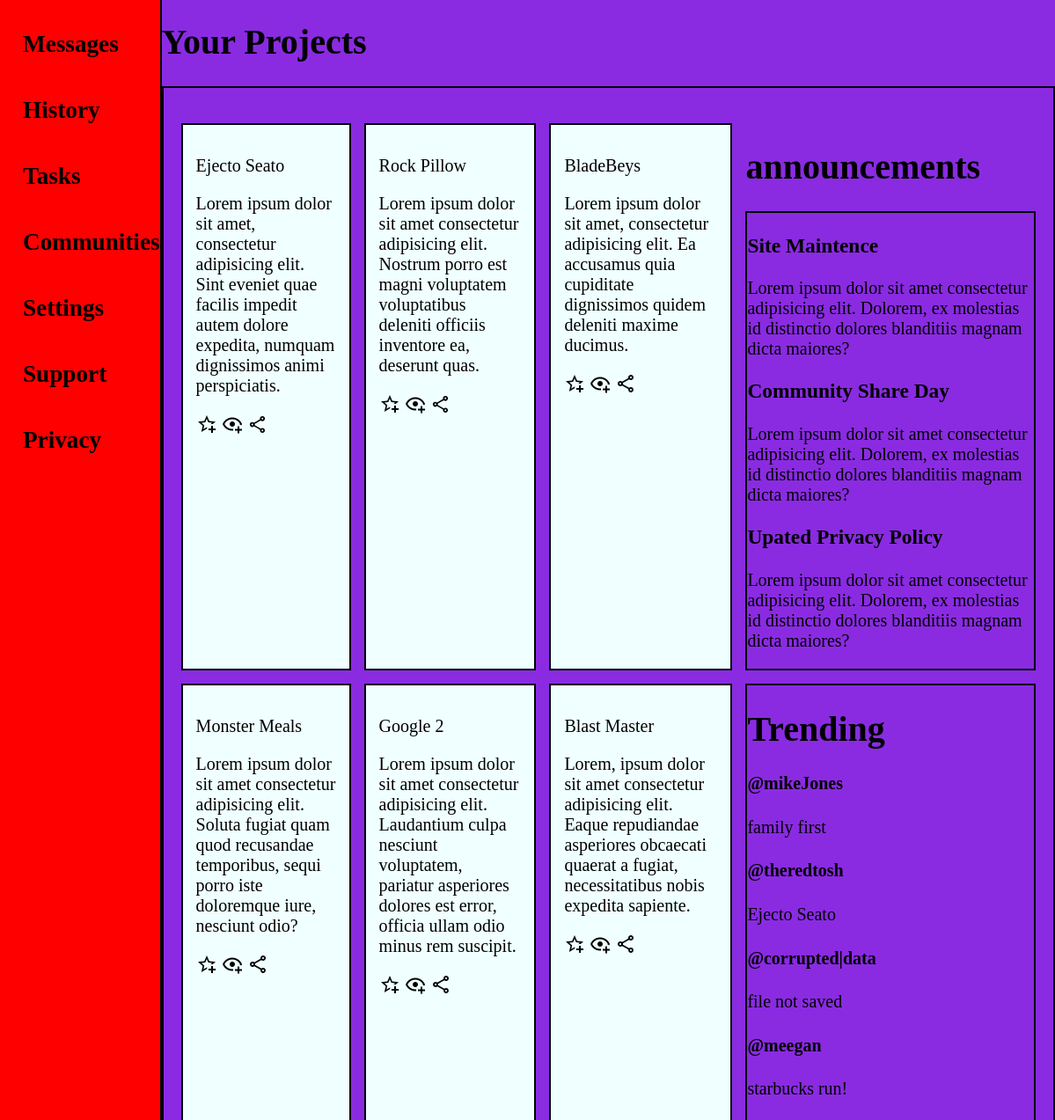
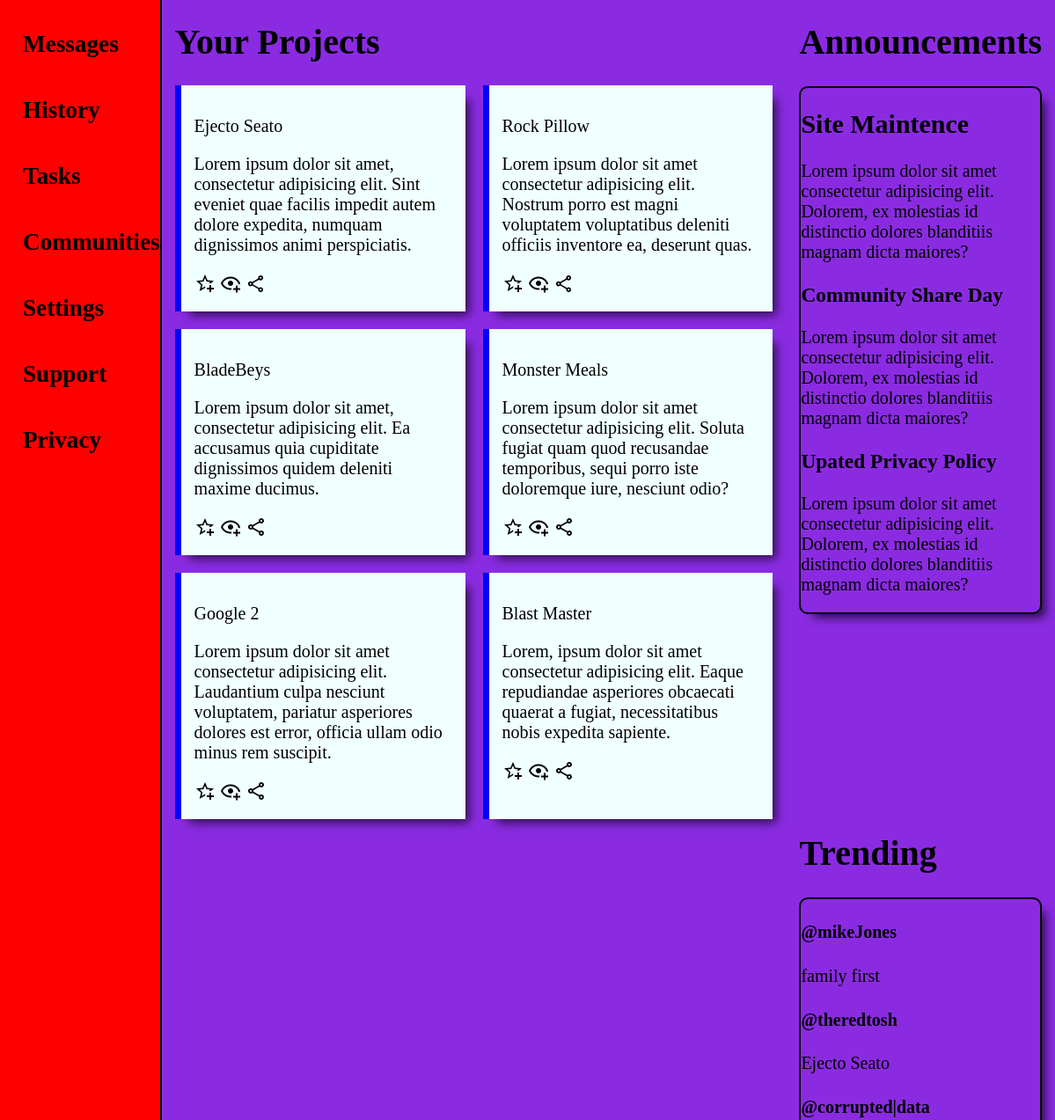
Before and after one commit to ToshiroR/Admin-dashboard, a plain HTML site: page index.html in a window 1280 px wide. Shown: the part 247-1520 px from the top of the page at 88% size, 81-1280 px from the left. Drawn offline with Linux system fonts and the light colour scheme.

Commit message:
grid done, working on text alignment

```diff
--- a/index.html
+++ b/index.html
@@ -90,7 +90,7 @@
 
     <div class="p-container">
 
-      <h1>Your Projects</h1>
+      <h1 class="project-t">Your Projects</h1>
 
       <div class="projects">
 
@@ -146,24 +146,31 @@
           <img src="/images/share-variant-outline.svg" alt="share" style="height: 24px;">
         </div>
 
+      </div>
 
 
       <div class="announcements">
-          <h1 class="annouce-title">announcements</h1>
-          <div class="feed-card">
+
+
+          <h1 class="annouce-title">Announcements</h1>
+
           <div class="feed">
-              <h3>Site Maintence</h3>
+            <div>
+              <h2>Site Maintence</h3>
               <p>Lorem ipsum dolor sit amet consectetur adipisicing elit. Dolorem, ex molestias id distinctio dolores blanditiis magnam dicta maiores?</p>
             </div>
-            <div class="feed">
+
+            <div>
               <h3>Community Share Day</h3>
               <p>Lorem ipsum dolor sit amet consectetur adipisicing elit. Dolorem, ex molestias id distinctio dolores blanditiis magnam dicta maiores?</p>
             </div>
-            <div class="feed">
+
+            <div>
               <h3>Upated Privacy Policy</h3>
               <p>Lorem ipsum dolor sit amet consectetur adipisicing elit. Dolorem, ex molestias id distinctio dolores blanditiis magnam dicta maiores?</p>
             </div>
           </div>
+
       </div>
 
 
@@ -174,26 +181,26 @@
         <h1 class="trending-title">Trending</h1>
 
         <div class="user">
+          <div>
             <h4>@mikeJones</h4>
             <p>family first</p>
           </div>
 
-          <div class="user">
+          <div>
             <h4>@theredtosh</h4>
             <p>Ejecto Seato</p>
           </div>
 
-          <div class="user">
+          <div>
             <h4>@corrupted|data</h4>
             <p>file not saved</p>
           </div>
 
-          <div class="user">
+          <div>
             <h4>@meegan</h4>
             <p>starbucks run!</p>
           </div>
         </div>
-
 
       </div>
 
--- a/style.css
+++ b/style.css
@@ -189,41 +189,52 @@ gap: 40px;
 
 .p-container {
   background-color: blueviolet;
+
+
   grid-column: 2/3;
-
+  display: grid;
+  grid-template-columns: repeat(4, 1fr);
 
 }
 
+
+.project-t {
+  padding: 0 15px;
+  position: absolute;
+}
+
+
 .projects {
-  padding: 40px 20px;
-  border: var(--border-size);
 
+  padding: 100px 15px 0 15px;
+  grid-column: 1/4;
   display: grid;
-  grid-template-rows: repeat(3, 1fr);
-
-  gap: 15px;
-
+  grid-template-columns: repeat(auto-fill, minmax(20rem, 1fr));
+  gap: 20px;
 
 }
 
 .card {
   background-color: azure;
-  border: var(--border-size);
+  border-left: 7px solid blue;
   text-align: start;
 
   padding: 15px;
+  box-shadow: 10px 10px 11px -6px rgba(0,0,0,0.69);
+
+
+}
+/* ----Announcements Card---- */
+
+.annouce-title {
+  grid-column: 4/5;
+  grid-row: 1/1;
 
 
 }
 
-.annouce-title {
-  grid-column: 4/5;
-  grid-row: 1/1;
-  position: relative;
-
-}
-
 .announcements {
+  padding: 0 15px;
 
   grid-column: 4/5;
   grid-row: 1;
@@ -231,17 +242,28 @@ gap: 40px;
 
 }
 
-.feed-card {
+.feed {
+  border: var(--border-size);
+  border-radius: 10px;
+  box-shadow: 10px 10px 11px -6px rgba(0,0,0,0.69);
 
-  border: var(--border-size);
-}
-
-.trending-title {
 
 
 }
+
+/* ----Trending Card----*/
+
+.trending-title {
+  margin-top: 0;
+}
+
 .trending {
+  grid-column: 4/5;
+  padding: 15px;
+}
+
+.user {
   border: var(--border-size);
-  grid-column: 4/5;
-  grid-row: 2;
+  border-radius: 10px;
+  box-shadow: 10px 10px 11px -6px rgba(0,0,0,0.69);
 }
```
Lines whose indentation alone changed are shown as unchanged.
